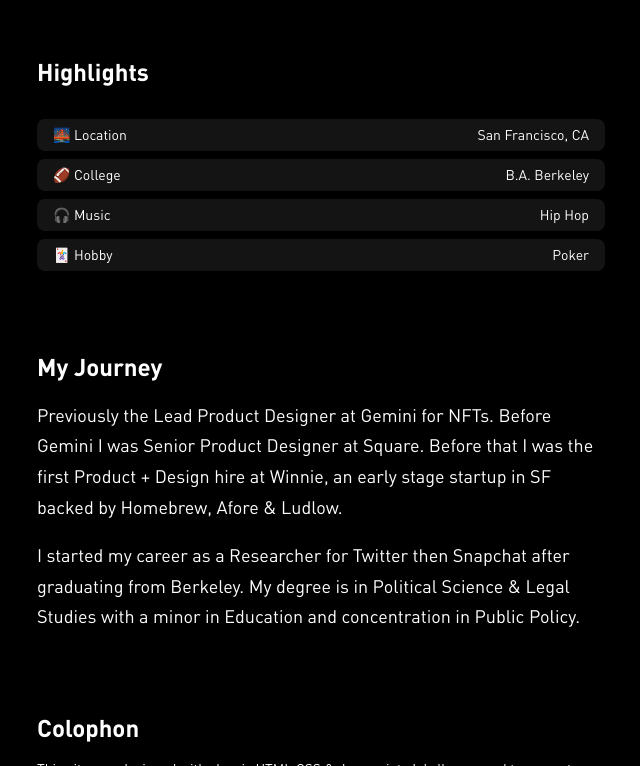
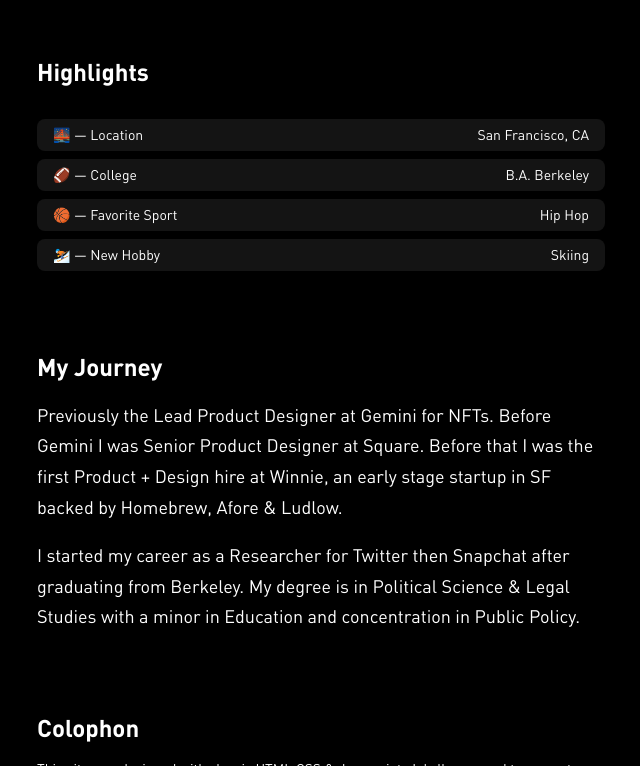
Before and after one commit to jotd/jotd-portfolio, a Jekyll site: the page about/index.html, which Jekyll copies as it is, in a window 1280 px wide and 900 px high, scrolled down 670 px, cut to the strip 134-900 px from the top of the window. Shown: the whole strip, without its empty margins (319-959 px from the left). Built offline with Jekyll 4.4.1, drawn with Linux system fonts in a browser that asks for light colours.

Commit message:
Update index.html

```diff
--- a/about/index.html
+++ b/about/index.html
@@ -61,7 +61,7 @@
             <div class="text-subheader-3">Highlights</div>
             <div class="text-container desktop">
               <div class="text-block-left">
-                🌉 Location
+                🌉 — Location
               </div>
               <div class="text-block-right">San Francisco, CA</div>
             </div>
@@ -71,7 +71,7 @@
       <div class="content-row">
         <div class="text-container desktop">
           <div class="text-block-left">
-            🏈  College
+            🏈  — College
           </div>
           <div class="text-block-right">B.A. Berkeley </div>
         </div>
@@ -80,7 +80,7 @@
       <div class="content-row">
         <div class="text-container desktop">
           <div class="text-block-left">
-            🎧  Music
+            🏀  — Favorite Sport
           </div>
           <div class="text-block-right"> Hip Hop </div>
         </div>
@@ -90,9 +90,9 @@
       <div class="content-row">
         <div id="margin-below-header" class="text-container desktop">
           <div class="text-block-left">
-            🃏  Hobby
+            ⛷️  — New Hobby
           </div>
-          <div class="text-block-right">Poker</div>
+          <div class="text-block-right">Skiing</div>
         </div>
       </div>
 </div>
```
